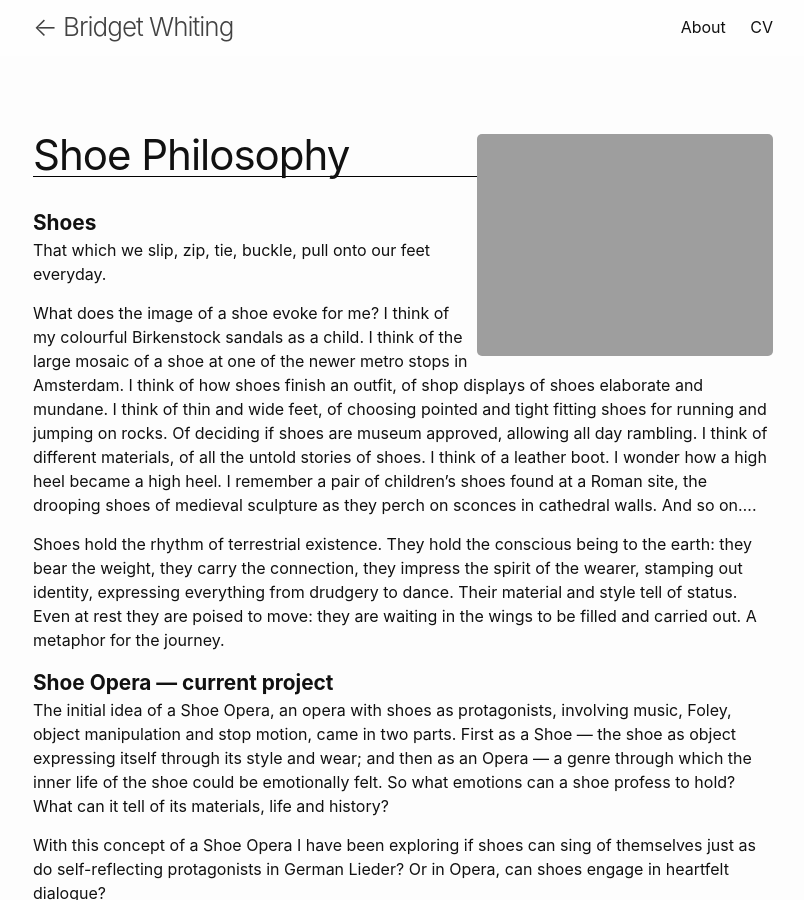
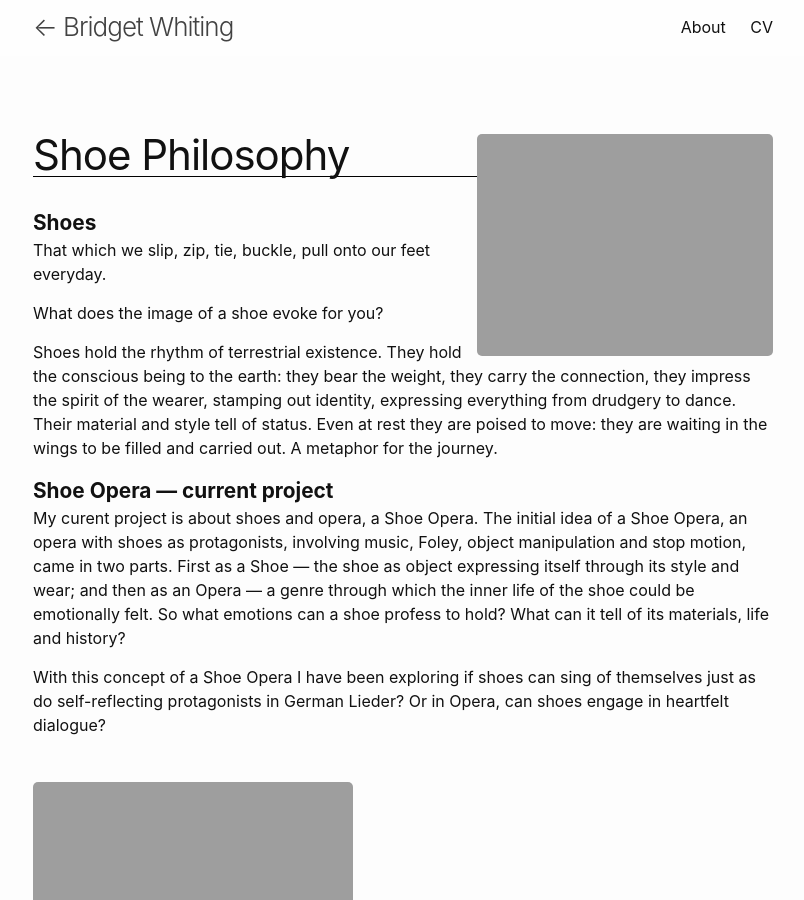
Before and after one commit to markwhiting/bridget, a Jekyll site: the page built from _projects/shoe-philosophy.markdown, in a window 1280 px wide and 900 px high. Shown: the whole window, without its empty margins (237-1041 px from the left). Built offline with Jekyll 4.4.1, drawn with Linux system fonts in a browser that asks for light colours; some of the changed lines change nothing that is shown; some of the changed text lies outside the part shown.

Commit message:
Edited text

```diff
--- a/_projects/shoe-philosophy.markdown
+++ b/_projects/shoe-philosophy.markdown
@@ -11,12 +11,13 @@ end: 2019-07-30
 
 That which we slip, zip, tie, buckle, pull onto our feet everyday.
 
-What does the image of a shoe evoke for me? I think of my colourful Birkenstock sandals as a child. I think of the large mosaic of a shoe at one of the newer metro stops in Amsterdam. I think of how shoes finish an outfit, of shop displays of shoes elaborate and mundane. I think of thin and wide feet, of choosing pointed and tight fitting shoes for running and jumping on rocks. Of deciding if shoes are museum approved, allowing all day rambling. I think of different materials, of all the untold stories of shoes. I think of a leather boot. I wonder how a high heel became a high heel. I remember a pair of children's shoes found at a Roman site, the drooping shoes of medieval sculpture as they perch on sconces in cathedral walls. And so on....
+What does the image of a shoe evoke for you?
 
 Shoes hold the rhythm of terrestrial existence. They hold the conscious being to the earth: they bear the weight, they carry the connection, they impress the spirit of the wearer, stamping out identity, expressing everything from drudgery to dance. Their material and style tell of status. Even at rest they are poised to move: they are waiting in the wings to be filled and carried out. A metaphor for the journey.
 
 ## Shoe Opera — current project
 
+My curent project is about shoes and opera, a Shoe Opera.
 The initial idea of a Shoe Opera, an opera with shoes as protagonists, involving music, Foley, object manipulation and stop motion, came in two parts. First as a Shoe — the shoe as object expressing itself through its style and wear; and then as an Opera — a genre through which the inner life of the shoe could be emotionally felt. So what emotions can a shoe profess to hold? What can it tell of its materials, life and history?
 
 With this concept of a Shoe Opera I have been exploring if shoes can sing of themselves just as do self-reflecting protagonists in German Lieder? Or in Opera, can shoes engage in heartfelt dialogue?
@@ -35,18 +36,19 @@ What we did find was that the metaphorical abstract nature of the shoe in object
 [![Figure]({{ "/assets/ShoePhilosophy/ShoeOpera/shoes Foley tools.jpeg" | absolute_url }})]({{ "/assets/ShoePhilosophy/ShoeOpera/shoes Foley tools.jpeg" | absolute_url }})
 [![Figure]({{ "/assets/ShoePhilosophy/ShoeOpera/shoes Foley puddle combined.png" | absolute_url }})]({{ "/assets/ShoePhilosophy/ShoeOpera/shoes Foley puddle combined.png" | absolute_url }})
 
-Music and Objects: Opera and Puppetry
+## Music and Objects: Opera and Puppetry
+
+Testing the relations of shoes as puppets and music/opera/song.
+
 Current collaboration with sopranos Pauline Schill and Rose Stachniewska.
-Opera and puppetry
-
-## Stop-motion
-
-Some shoe lasts process across the stage, a little one hurries to keep up. What can they be thinking? Are they chanting Handel’s Hallelujah as they journey? Or perhaps they cry laments of sacrifice in the manner of Purcell. We enter the world of object and opera.
-Video: ?
 
 [![Figure]({{ "/assets/ShoePhilosophy/ShoeOpera/shoes music excersises combined.png" | absolute_url }})]({{ "/assets/ShoePhilosophy/ShoeOpera/shoes music excersises combined.png" | absolute_url }})
 
 ## Stop-motion
+
+Testing stopmotion of shoe lasts with music. What stories are created?
+
+Some shoe lasts process across the stage, a little one hurries to keep up. What can they be thinking? Are they chanting Handel’s Hallelujah as they journey? Or perhaps they cry laments of sacrifice in the manner of Purcell. We enter the world of object and opera.
 
 [![Figure]({{ "/assets/ShoePhilosophy/ShoeOpera/shoes stopmotion 1.jpg" | absolute_url }})]({{ "/assets/ShoePhilosophy/ShoeOpera/shoes stopmotion 1.jpg" | absolute_url }})
 [![Figure]({{ "/assets/ShoePhilosophy/ShoeOpera/shoes stopmotion 2.jpg" | absolute_url }})]({{ "/assets/ShoePhilosophy/ShoeOpera/shoes stopmotion 2.jpg" | absolute_url }})
```
